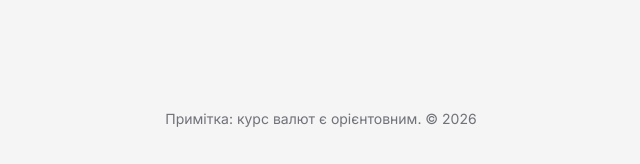
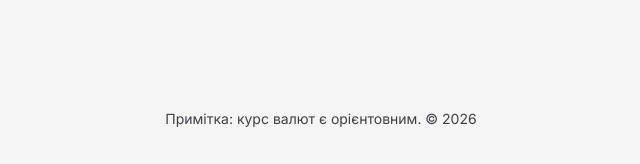
Before and after one commit to Halishi64/unit-currency-converter, a plain HTML site: page index.html in a window 1280 px wide. Shown: the part 866-1030 px from the top of the page, 319-959 px from the left. Drawn offline with Linux system fonts and the light colour scheme.

Commit message:
Виправлено контраст футера та розширено обґрунтування дизайну

```diff
--- a/css/style.css
+++ b/css/style.css
@@ -194,7 +194,7 @@ footer {
     text-align: center;
     padding: 24px;
     font-size: 0.875rem;
-    color: #71717A;
+    color: #3F3F46;
 }
 
 @media (min-width: 600px) {
```
Also changed, not shown: 1 other file.
